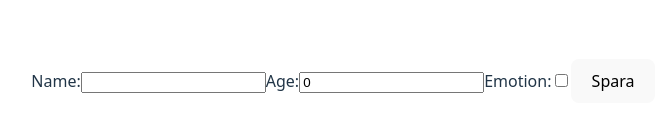
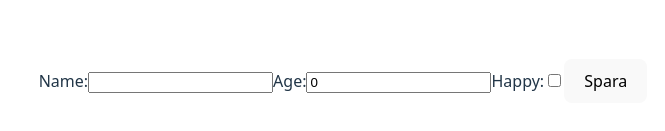
Before and after one commit to MariaHellsen/Testing-props, a React (Vite) app in the folder testing/: page / in a window 1280 px wide. Shown: the part 319-450 px from the top of the page, without its empty margins (297-962 px from the left). Built offline with nearby package versions, Linux system fonts and the light colour scheme.

Commit message:
Added props-communication btw AddPerson and PersonsApp

```diff
--- a/testing/src/componenets/AddPerson.tsx
+++ b/testing/src/componenets/AddPerson.tsx
@@ -1,8 +1,12 @@
-import { ChangeEvent, useState } from "react";
+import { ChangeEvent, FormEvent, useState } from "react";
 import { ShowPersons } from "./ShowPerson";
 import { Person } from "../models/Person";
 
-export const AddPersons = () => {
+type AddPersonProps = {
+  addPerson: (p: Person) => void;
+};
+
+export const AddPersons = (props: AddPersonProps) => {
   const [person, setPerson] = useState<Person>({
     id: 0,
     name: "",
@@ -24,9 +28,20 @@ export const AddPersons = () => {
     }
   };
 
+  const handleSubmit = (e: FormEvent) => {
+    e.preventDefault();
+    props.addPerson(person);
+    console.log(person);
+    setPerson({
+      id: 0,
+      name: "",
+      age: 0,
+      happy: false,
+    });
+  };
   return (
     <>
-      <form>
+      <form onSubmit={handleSubmit}>
         <label htmlFor="name">Name:</label>
         <input
           type="text"
@@ -41,7 +56,7 @@ export const AddPersons = () => {
           value={person.age}
           onChange={handleChange}
         />
-        <label htmlFor="happy">Emotion:</label>
+        <label htmlFor="happy">Happy:</label>
         <input
           type="checkbox"
           id="happy"
--- a/testing/src/componenets/PersonsApp.tsx
+++ b/testing/src/componenets/PersonsApp.tsx
@@ -5,12 +5,21 @@ import { Persons } from "./Persons";
 
 export const PersonsApp = () => {
   const [persons, setPersons] = useState<Person[]>([]);
-  const addPerson = () => {};
+
+  const addPerson = (newPerson: Person) => {
+    setPersons([
+      ...persons,
+      new Person(newPerson.name, newPerson.age, newPerson.happy),
+    ]);
+  };
+
   const RemovePerson = () => {};
+
+  console.log("Persons:", persons);
 
   return (
     <>
-      <AddPersons />
+      <AddPersons addPerson={addPerson} />
       <Persons />
     </>
   );
```
